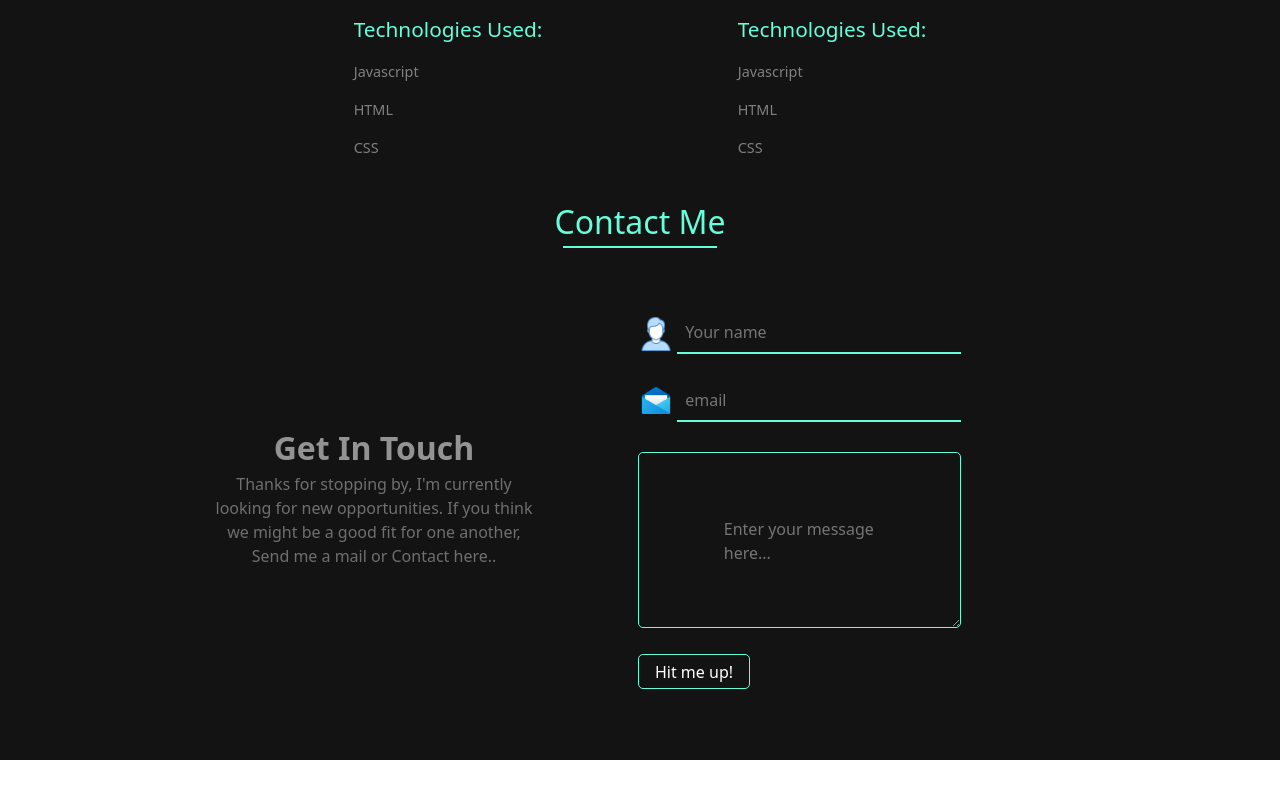
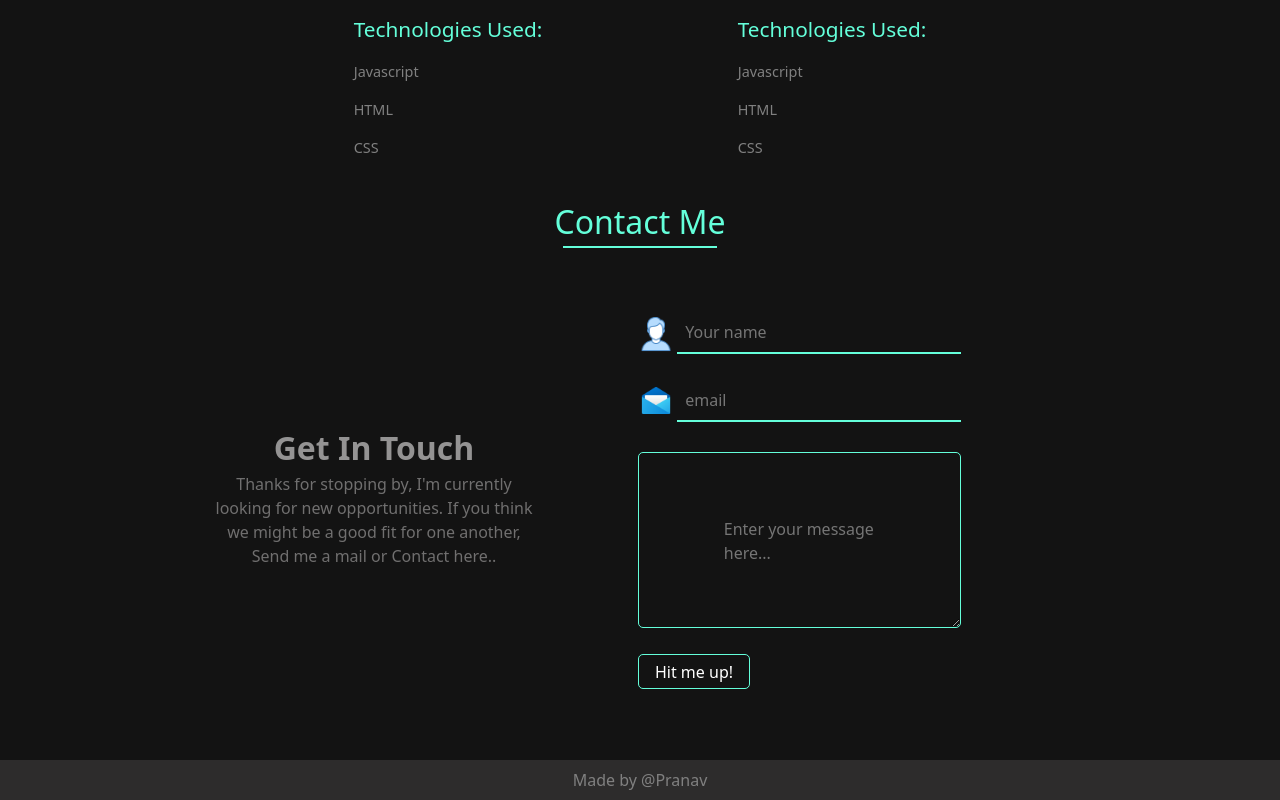
Before and after one commit to prasharpranav13/Portfolio, a React (Vite) app: page / in a window 1280 px wide. Shown: the part 2844-3644 px from the top of the page. Before the commit the page ends 3604 px from the top, so only its background shows below. Built offline with nearby package versions, Linux system fonts and the light colour scheme.

Commit message:
resume added

```diff
--- a/src/App.css
+++ b/src/App.css
@@ -331,3 +331,16 @@ overflow: hidden;
   padding: 0.4rem;
   border-radius: 3px;
 }
+
+.footer{
+  height: 2.5rem;
+  width: 100%;
+  background-color: #2d2c2c;
+  display: flex;
+  justify-content: center;
+align-items: center;
+}
+.footer p{
+  color: gray;
+  margin: 0;
+}
--- a/src/App.jsx
+++ b/src/App.jsx
@@ -16,6 +16,7 @@ import node from "../public/node.png";
 import Card from "./components/card/Card";
 import OtherProj from "./components/otherProj/OtherProj";
 import Contact from "./components/contact/Contact";
+import resume from "../public/resume.pdf";
 function App() {
   return (
     <>
@@ -60,7 +61,12 @@ function App() {
                   </a>
                 </li>
                 <li class="nav-item">
-                  <a class="p resume" aria-disabled="true" href="#contactMe">
+                  <a
+                    class="p resume"
+                    aria-disabled="true"
+                    href={resume}
+                    download={resume}
+                  >
                     Resume
                   </a>
                 </li>
@@ -205,6 +211,9 @@ function App() {
             <div className="line6"></div>
           </div>
           <Contact />
+          <div className="footer">
+            <p>Made by @Pranav</p>
+          </div>
         </div>
       </div>
     </>
--- a/src/components/contact/Contact.jsx
+++ b/src/components/contact/Contact.jsx
@@ -1,8 +1,22 @@
 import "./contact.css";
 import mail from "../../../public/mail.png";
 import user from "../../../public/user.png";
+import { useRef } from "react";
 const Contact = () => {
-  const handleSubmit = () => {};
+  const nameElement = useRef();
+  const emailElement = useRef();
+  const messageElement = useRef();
+  const handleSubmit = (e) => {
+    e.preventDefault();
+    console.log(
+      nameElement.current.value,
+      emailElement.current.value,
+      messageElement.current.value
+    );
+    nameElement.current.value = "";
+    emailElement.current.value = "";
+    messageElement.current.value = "";
+  };
   return (
     <div className="contactContainer" id="contactMe">
       <div className="contacts">
@@ -20,7 +34,7 @@ const Contact = () => {
         </div>
         <div className="contactRight">
           <div className="formContainer">
-            <form action="" onSubmit={handleSubmit}>
+            <form method="POST" action="" onSubmit={handleSubmit}>
               <div className="input input1">
                 {/* <label htmlFor="name" className="name">
                 Name
@@ -32,6 +46,7 @@ const Contact = () => {
                     name=""
                     id="name"
                     placeholder="Your name"
+                    ref={nameElement}
                   />
                 </div>
               </div>
@@ -41,7 +56,13 @@ const Contact = () => {
               </label> */}
                 <div className="emailDiv">
                   <img src={mail} alt="" className="mail" />
-                  <input type="text" name="" id="email" placeholder="email" />
+                  <input
+                    type="text"
+                    name=""
+                    id="email"
+                    placeholder="email"
+                    ref={emailElement}
+                  />
                 </div>
               </div>
               <div className="input input3">
@@ -52,6 +73,7 @@ const Contact = () => {
                   name="message"
                   id="message"
                   placeholder="Enter your message here..."
+                  ref={messageElement}
                 ></textarea>
               </div>
               <div className="btnContainer">
```
Also changed, not shown: 1 other file (tests, documents, lock files or other folders).
